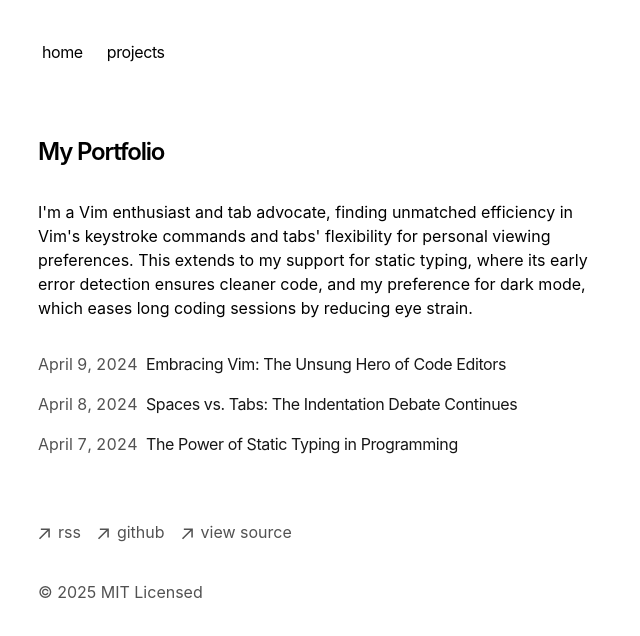
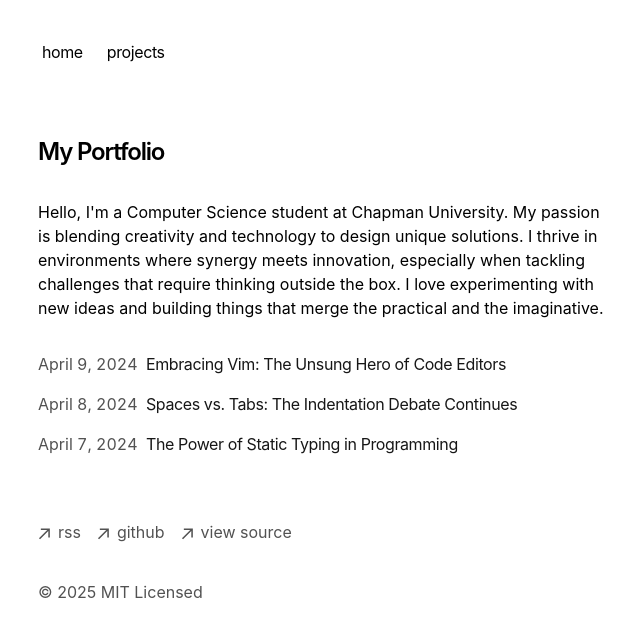
Before and after one commit to evhxn/portfo, a Next.js app: page / in a window 1280 px wide. Shown: the top 636 px of the page, without its empty margins (314-954 px from the left). Built offline with nearby package versions, Linux system fonts and the light colour scheme.

Commit message:
Update page.tsx

```diff
--- a/app/page.tsx
+++ b/app/page.tsx
@@ -7,11 +7,12 @@ export default function Page() {
         My Portfolio
       </h1>
       <p className="mb-4">
-        {`I'm a Vim enthusiast and tab advocate, finding unmatched efficiency in
-        Vim's keystroke commands and tabs' flexibility for personal viewing
-        preferences. This extends to my support for static typing, where its
-        early error detection ensures cleaner code, and my preference for dark
-        mode, which eases long coding sessions by reducing eye strain.`}
+        {`Hello, I'm a Computer Science student at Chapman University.
+        My passion is blending creativity and technology to design unique
+        solutions. I thrive in environments where synergy meets innovation,
+        especially when tackling challenges that require thinking outside the box.
+        I love experimenting with new ideas and building things that merge the practical and the imaginative.
+        `}
       </p>
       <div className="my-8">
         <BlogPosts />
```
